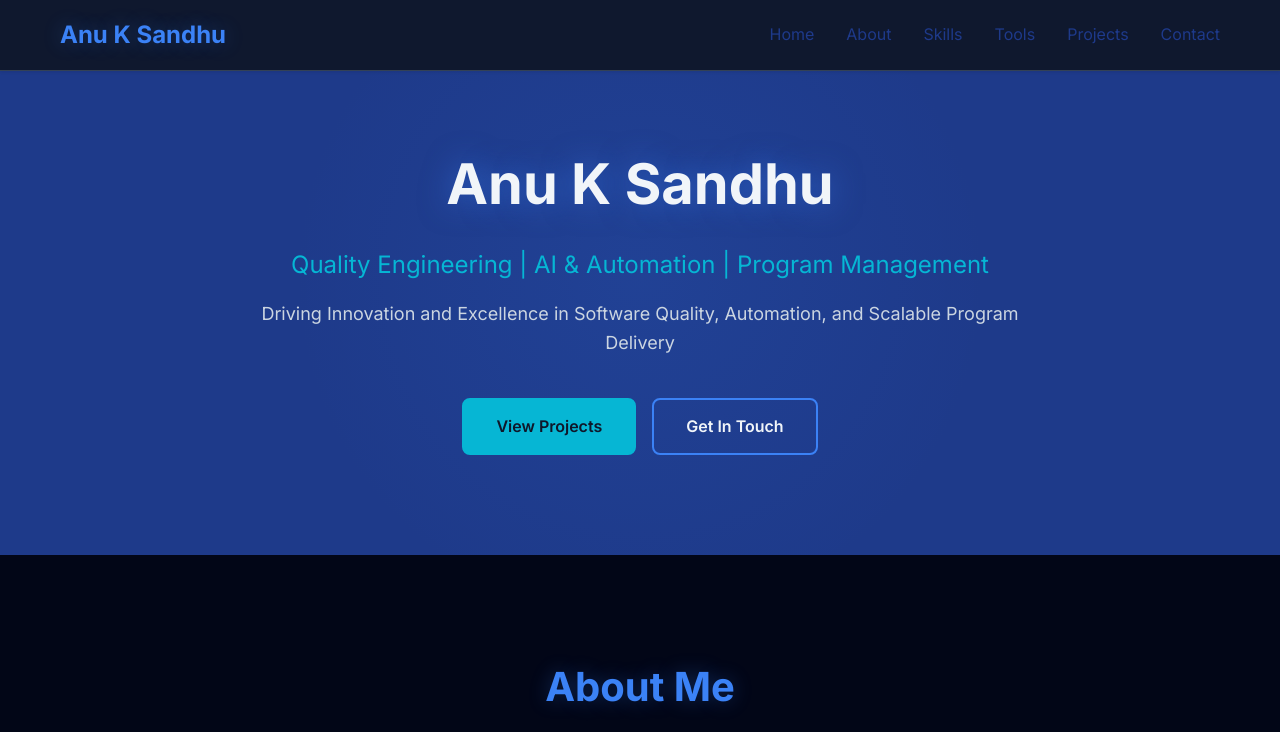
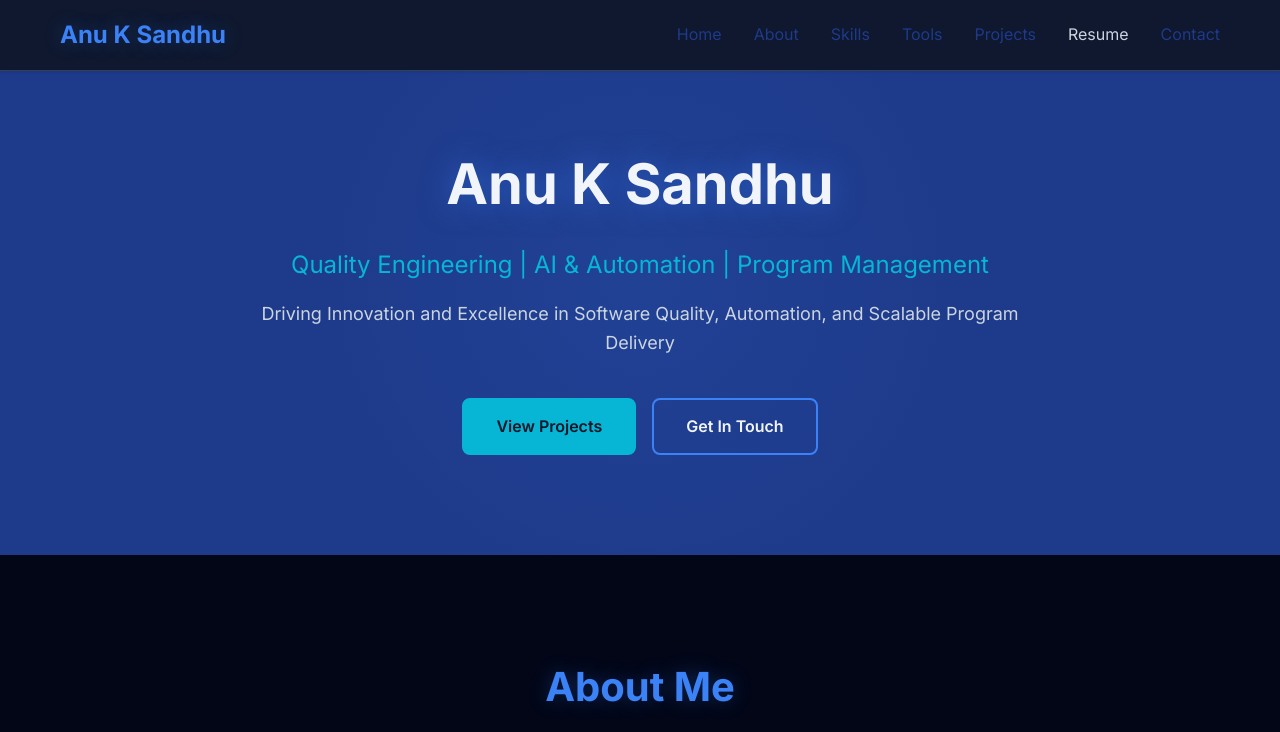
Before and after one commit to anuksandhu/portfolio, a plain HTML site: page index.html in a window 1280 px wide. Shown: the top 732 px of the page. Drawn offline with Linux system fonts and the light colour scheme.

Commit message:
Add resume link

```diff
--- a/index.html
+++ b/index.html
@@ -32,6 +32,7 @@
                 <li><a href="#skills" class="nav-link">Skills</a></li>
                 <li><a href="#tools" class="nav-link">Tools</a></li>
                 <li><a href="#projects" class="nav-link">Projects</a></li>
+                <li><a href="resume.pdf" class="nav-link" target="_blank">Resume</a></li>
                 <li><a href="#contact" class="nav-link">Contact</a></li>
             </ul>
             <button class="mobile-menu-toggle" aria-label="Toggle menu">
```
Also changed, not shown: 1 other file.
